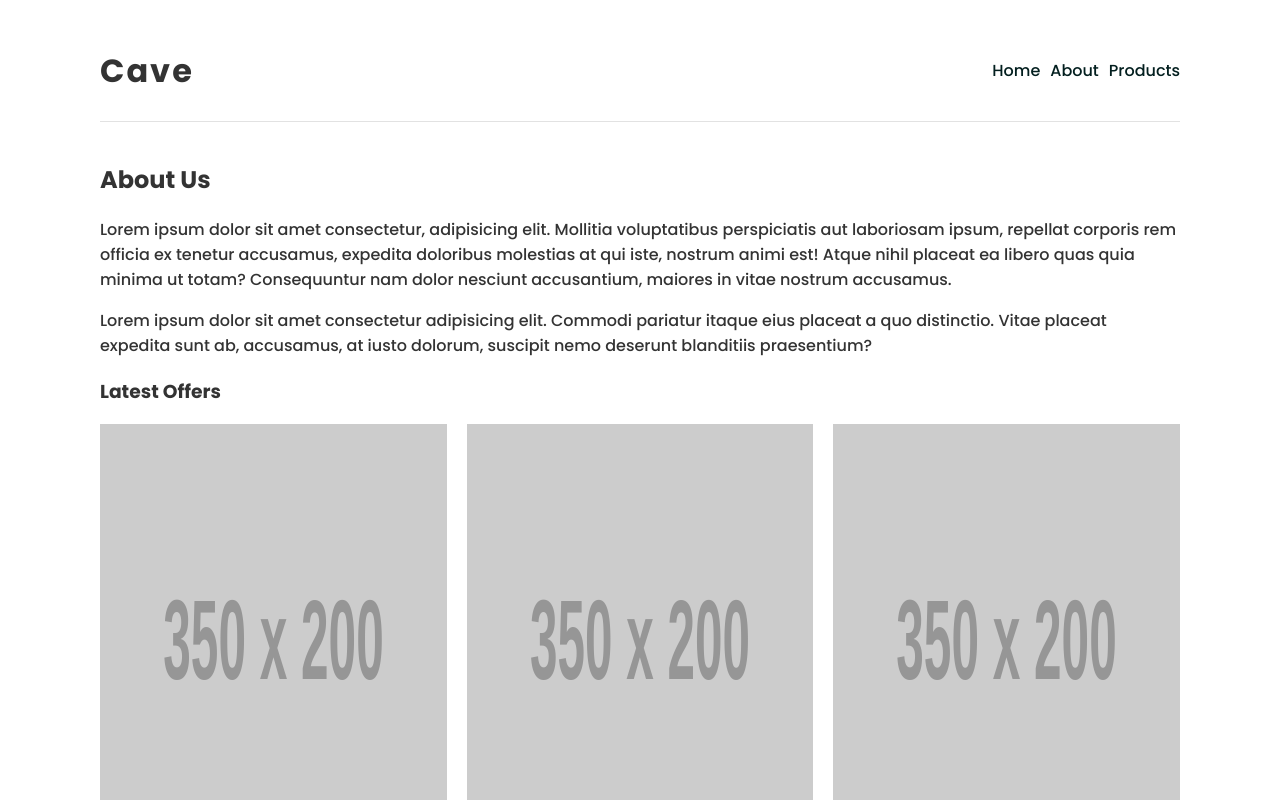
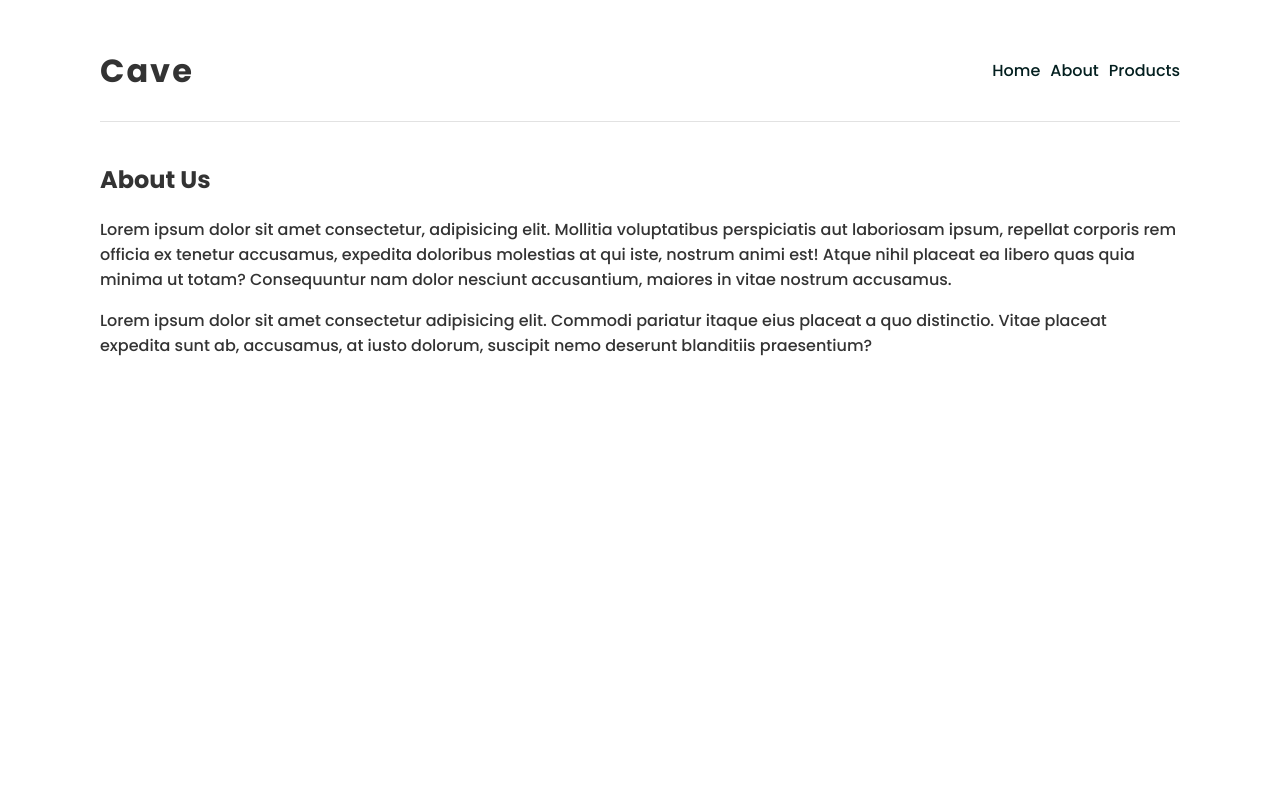
Before and after one commit to iamLolade/cave, a React (Create React App) app: page /about/offers in a window 1280 px wide. Shown: the top 800 px of the page. Built offline with nearby package versions, Linux system fonts and the light colour scheme.

Commit message:
Removed nested routes

```diff
--- a/src/pages/About.js
+++ b/src/pages/About.js
@@ -10,7 +10,7 @@ const About = () => {
             <p>Lorem ipsum dolor sit amet consectetur, adipisicing elit. Mollitia voluptatibus perspiciatis aut laboriosam ipsum, repellat corporis rem officia ex tenetur accusamus, expedita doloribus molestias at qui iste, nostrum animi est! Atque nihil placeat ea libero quas quia minima ut totam? Consequuntur nam dolor nesciunt accusantium, maiores in vitae nostrum accusamus.</p>
             <p>Lorem ipsum dolor sit amet consectetur adipisicing elit. Commodi pariatur itaque eius placeat a quo distinctio. Vitae placeat expedita sunt ab, accusamus, at iusto dolorum, suscipit nemo deserunt blanditiis praesentium?</p>
 
-            <Route path="/about/offers" component={Offers}/>
+            {/* <Route path="/about/offers" component={Offers}/> */}
         </div>
      );
 }
--- a/src/pages/ProductDetails.js
+++ b/src/pages/ProductDetails.js
@@ -1,11 +1,11 @@
-import { Route, useParams, useRouteMatch } from "react-router-dom"
+import { Route, useParams } from "react-router-dom"
 
 // nested routes
 import Offers from "./Offers"
 
 export default function ProductDetails() {
   const { id } = useParams()
-  const { path } = useRouteMatch()
+  //const { path } = useRouteMatch()
 
   return (
     <div className="content">
@@ -20,9 +20,9 @@ export default function ProductDetails() {
         </div>
       </div>
 
-      <Route path={`${path}/offers`}>
+      {/* <Route path={`${path}/offers`}>
         <Offers />
-      </Route>
+      </Route> */}
     </div>
   )
 }
```
